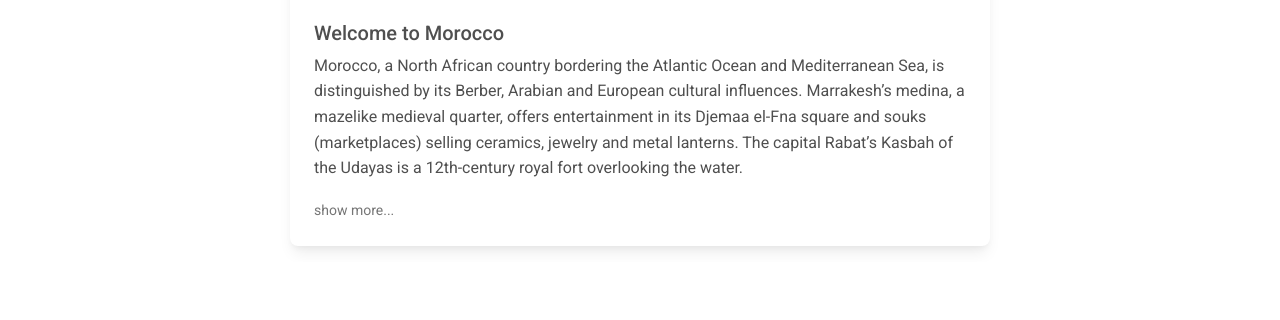
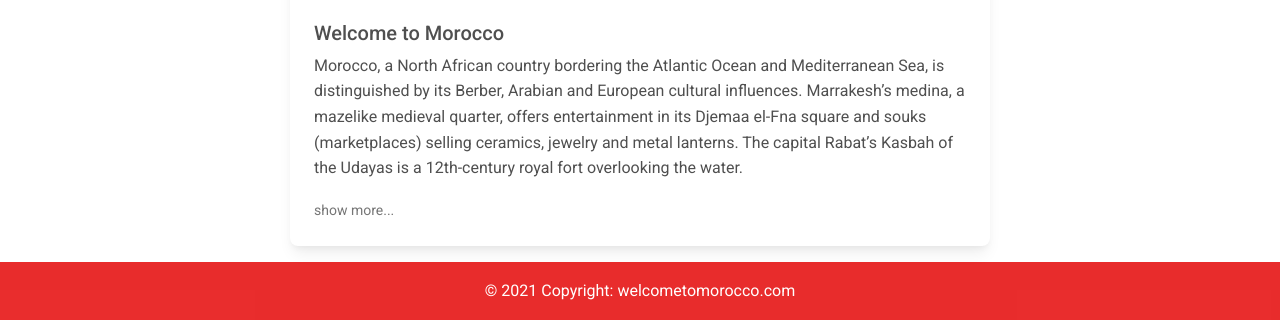
Before and after one commit to MohamedCoder01/app1, a plain HTML site: page index.html in a window 1280 px wide. Shown: the part 1743-2063 px from the top of the page. Before the commit the page ends 2005 px from the top, so only its background shows below. Drawn offline with nearby package versions, Linux system fonts and the light colour scheme.

Commit message:
Update index.html

```diff
--- a/index.html
+++ b/index.html
@@ -220,7 +220,11 @@
           </p>
         </div>
       </div>
-
+      <div class="text-center p-3" style="color:white;background-color: rgba(230, 21, 21, 0.897);">
+        © 2021 Copyright:
+        <a class="text-white" href="https://welcometomorocco.com/">welcometomorocco.com</a>
+      </div>
+      <!-- Copyright -->
 </footer>
 
 
```
